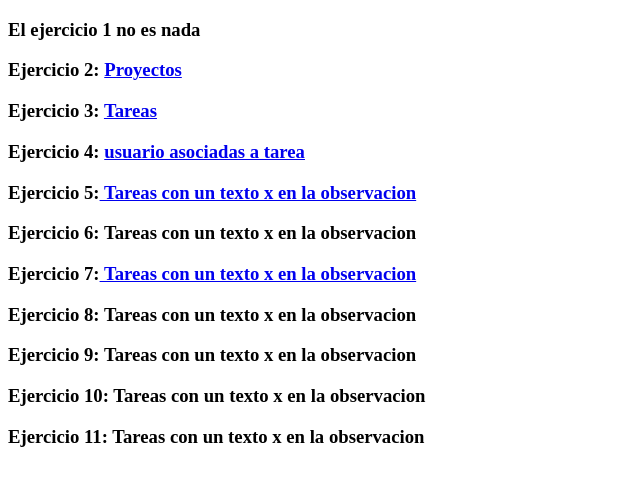
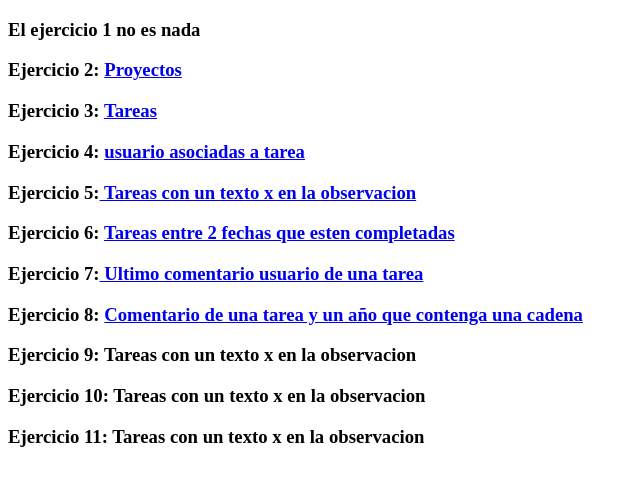
Before and after one commit to GuerraSalasIvan/escenarios, a Django app: page / in a window 1280 px wide. Shown: the top 486 px of the page, without its empty margins (0-640 px from the left). Run offline with Django 3.2, Linux system fonts and the light colour scheme.

Commit message:
hasta el ej 9

```diff
--- a/pruebaModelos/templates/index.html
+++ b/pruebaModelos/templates/index.html
@@ -20,11 +20,11 @@
 
         <h3> Ejercicio 5:<a href="{% url 'tarea_contenga_observacion' 'tree' %}"> Tareas con un texto x en la observacion</a> </h3>
 
-        <h3> Ejercicio 6: Tareas con un texto x en la observacion</a> </h3>
+        <h3> Ejercicio 6: <a href="{% url 'proyecto_entre_fechas'  1456 2013 %}"> Tareas entre 2 fechas que esten completadas </a></h3>
 
-        <h3> Ejercicio 7:<a href="{% url 'ultimo_usuario_comentado_tarea' 1 %}"> Tareas con un texto x en la observacion</a> </h3>
+        <h3> Ejercicio 7:<a href="{% url 'ultimo_usuario_comentado_tarea' 1 %}"> Ultimo comentario usuario de una tarea </a> </h3>
 
-        <h3> Ejercicio 8: Tareas con un texto x en la observacion</a> </h3>
+        <h3> Ejercicio 8: <a href="{% url 'comentario_tarea_año' 1 'si' 2023 %}"> Comentario de una tarea y un año que contenga una cadena</a> </h3>
 
         <h3> Ejercicio 9: Tareas con un texto x en la observacion</a> </h3>
 
--- a/pruebaModelos/urls.py
+++ b/pruebaModelos/urls.py
@@ -16,7 +16,7 @@ urlpatterns = [
 
     path('ultimo_usuario_comentado_tarea/<int:id_proyecto>',views.ultimo_usuario_comentado_tarea, name='ultimo_usuario_comentado_tarea'),
 
-
+    path('comentario_tarea_año/<int:id_tarea>/<str:texto>/<int:anyo>',views.comentario_tarea_año, name='comentario_tarea_año'),
 
 
 ]
--- a/pruebaModelos/views.py
+++ b/pruebaModelos/views.py
@@ -27,9 +27,17 @@ def tarea_contenga_observacion(request, texto):
     return render(request, 'tarea/mostrar_tarea.html',{'mostrar_tarea':tareas})
 
 def proyecto_entre_fechas(request, fechaMax, fechaMin):
-    pass
+    tareas = Tarea.objects.select_related("creador").select_related("tareas_proyecto").prefetch_related("usuario").filter(fechaCreacion__year__gt=fechaMin).filter(fechaCreacion__year__lt=fechaMax).filter(estadio='CO').all()
+
+    return render(request, 'tarea/mostrar_tarea.html',{'mostrar_tarea':tareas})
+
 
 def ultimo_usuario_comentado_tarea(request, id_proyecto):
     comentario = Comentario.objects.select_related("autor").select_related("rel_tarea").filter(rel_tarea__tareas_proyecto=id_proyecto).order_by("fechaComentario")[:1].get()
 
     return render(request, 'comentario/mostrar_comentario.html', {'comentario':comentario})
+
+def comentario_tarea_año(request, id_tarea, texto, anyo):
+    comentario = Comentario.objects.select_related("autor").select_related("rel_tarea").filter(rel_tarea=id_tarea).filter(contenido__contains=texto).filter(fechaComentario__year=anyo).all()
+
+    return render(request, 'comentario/mostrar.html', {'comentario':comentario})
```
Also changed, not shown: pruebaModelos/templates/comentario/mostrar.html (added, +19 -0 lines), db.sqlite3.
